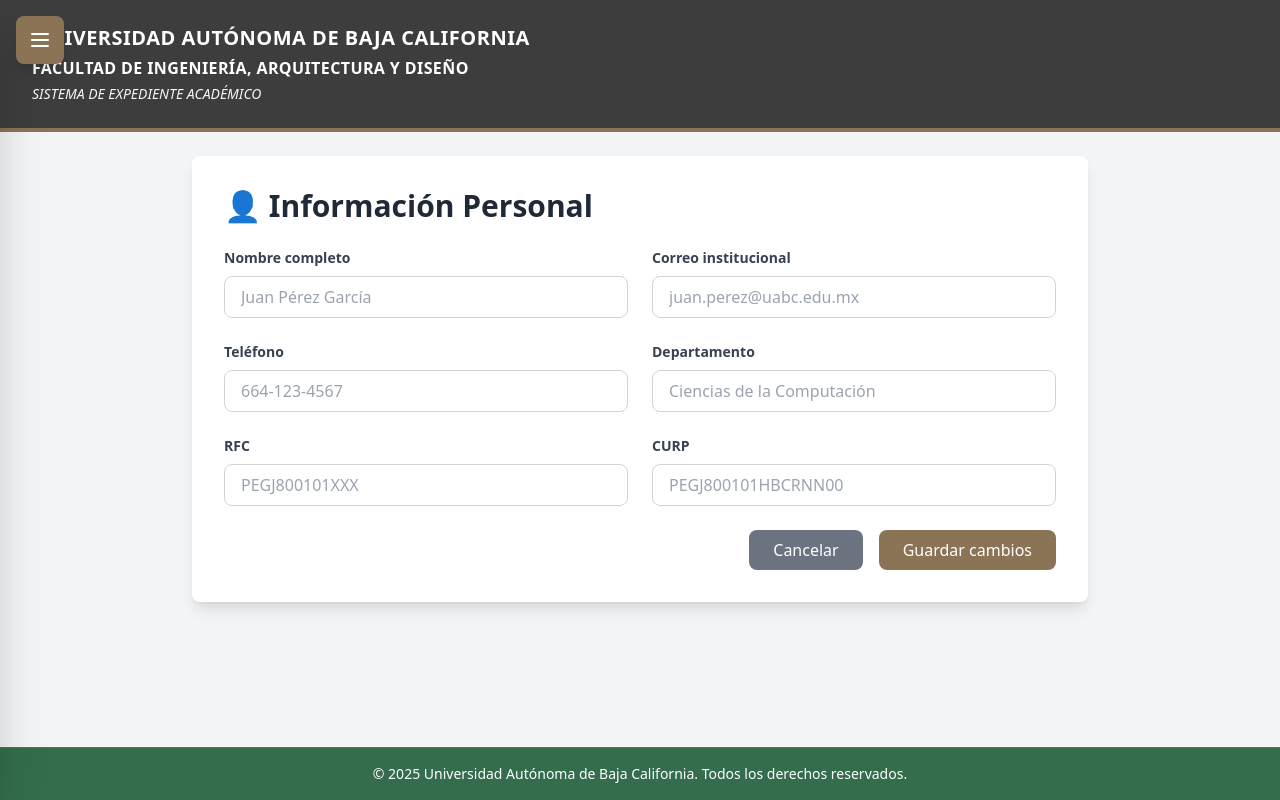
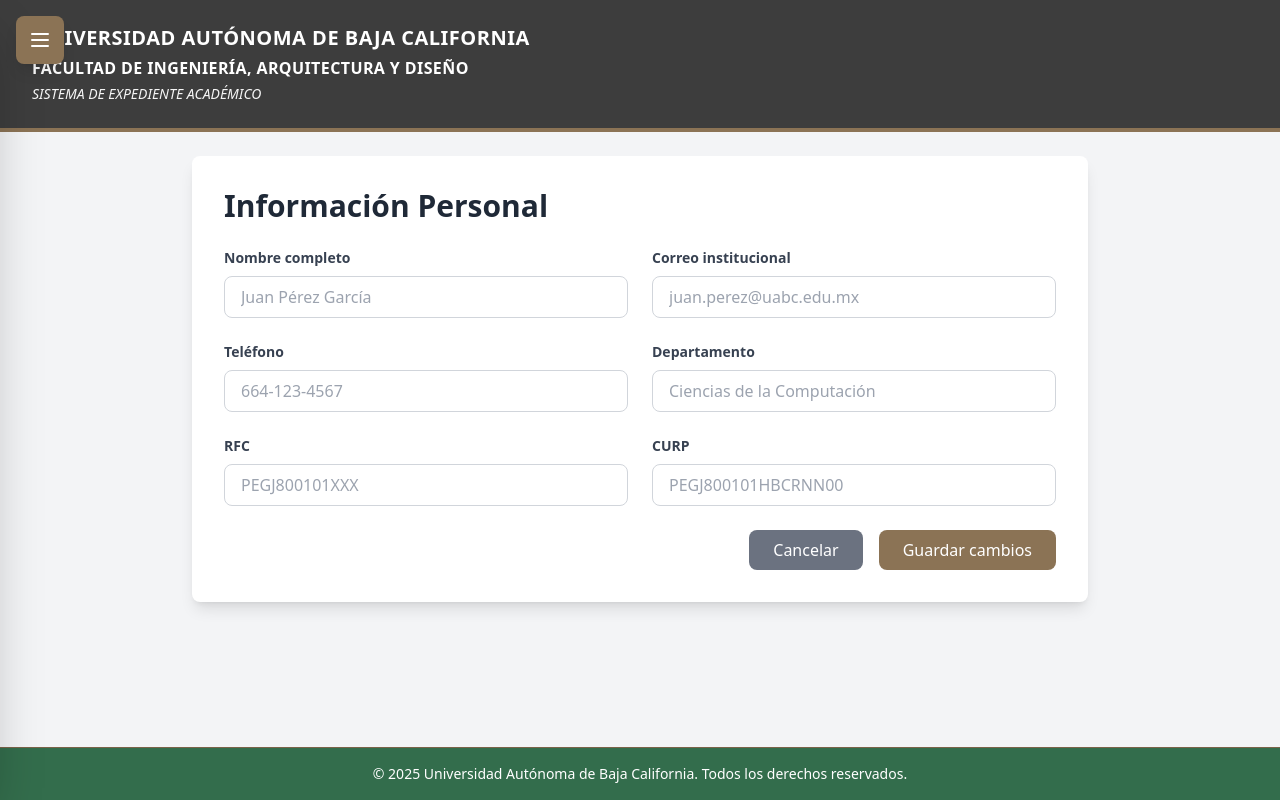
Before and after one commit to PabloCotaP/sedi_frontend, an Astro site: page /informacion-personal in a window 1280 px wide. Built offline with nearby package versions, Linux system fonts and the light colour scheme; Astro itself is replaced by a stand-in of ours.

Commit message:
Update informacion-personal.astro

```diff
--- a/src/pages/informacion-personal.astro
+++ b/src/pages/informacion-personal.astro
@@ -14,7 +14,7 @@ import Sidebar from '../components/Sidebar.astro';
     <main class="flex-1 bg-gray-100 p-6">
       <div class="max-w-4xl mx-auto">
         <div class="bg-white rounded-lg shadow-lg p-8">
-          <h1 class="text-3xl font-bold text-gray-800 mb-6">👤 Información Personal</h1>
+          <h1 class="text-3xl font-bold text-gray-800 mb-6">Información Personal</h1>
 
           <div class="space-y-6">
             <div class="grid grid-cols-1 md:grid-cols-2 gap-6">
```
